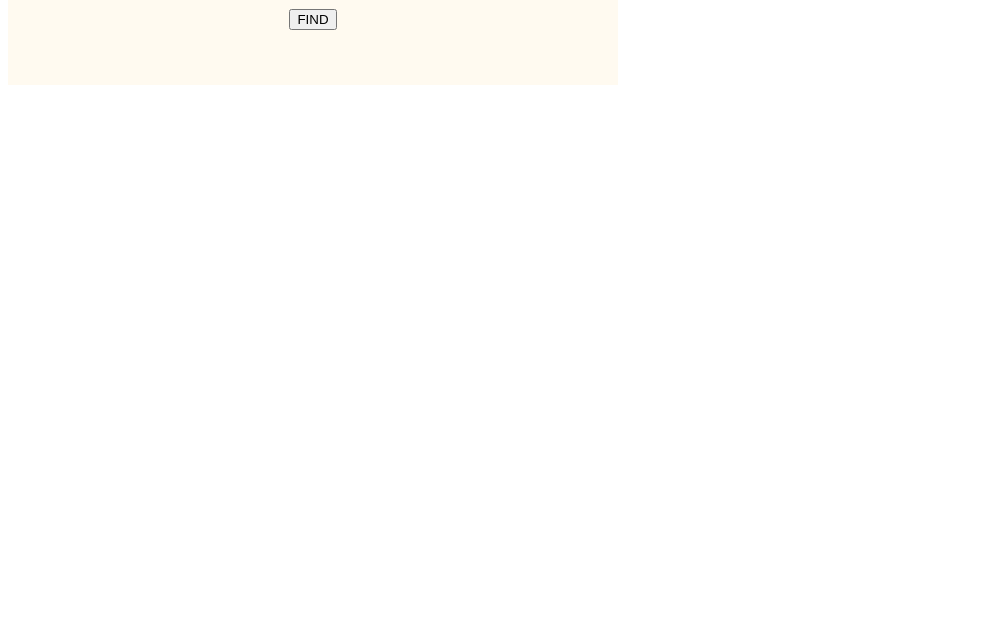
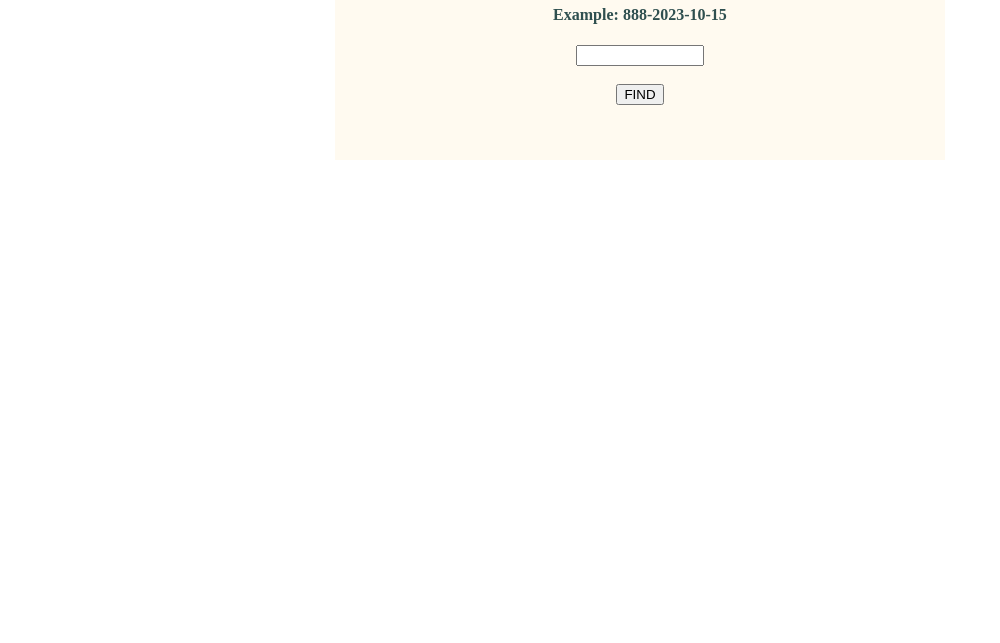
Before and after one commit to ecerybao/drivingsense.github.io, a plain HTML site: page index.html in a window 1280 px wide. Shown: the part 157-800 px from the top of the page, without its empty margins (0-1000 px from the left). Drawn offline with Linux system fonts and the light colour scheme.

Commit message:
Update index.html

```diff
--- a/index.html
+++ b/index.html
@@ -7,10 +7,10 @@
     <title>Driving Sense Database</title>
 
     <style>
-        body {text-align: center;}
+        body {margin: 0;display: flex;justify-content: center;align-items: center;height: 50vh;}
+        #findDetails {text-align: center; width: 610px; background-color: floralwhite; color: darkslategray;}
         #enterDetails {width: 0;display: none;}
-        #findDetails {float: left; width: 610px; background-color: floralwhite; color:
-        input {width: 120px;}
+        input {width: 120px}
     </style>
 
 </head>
```
